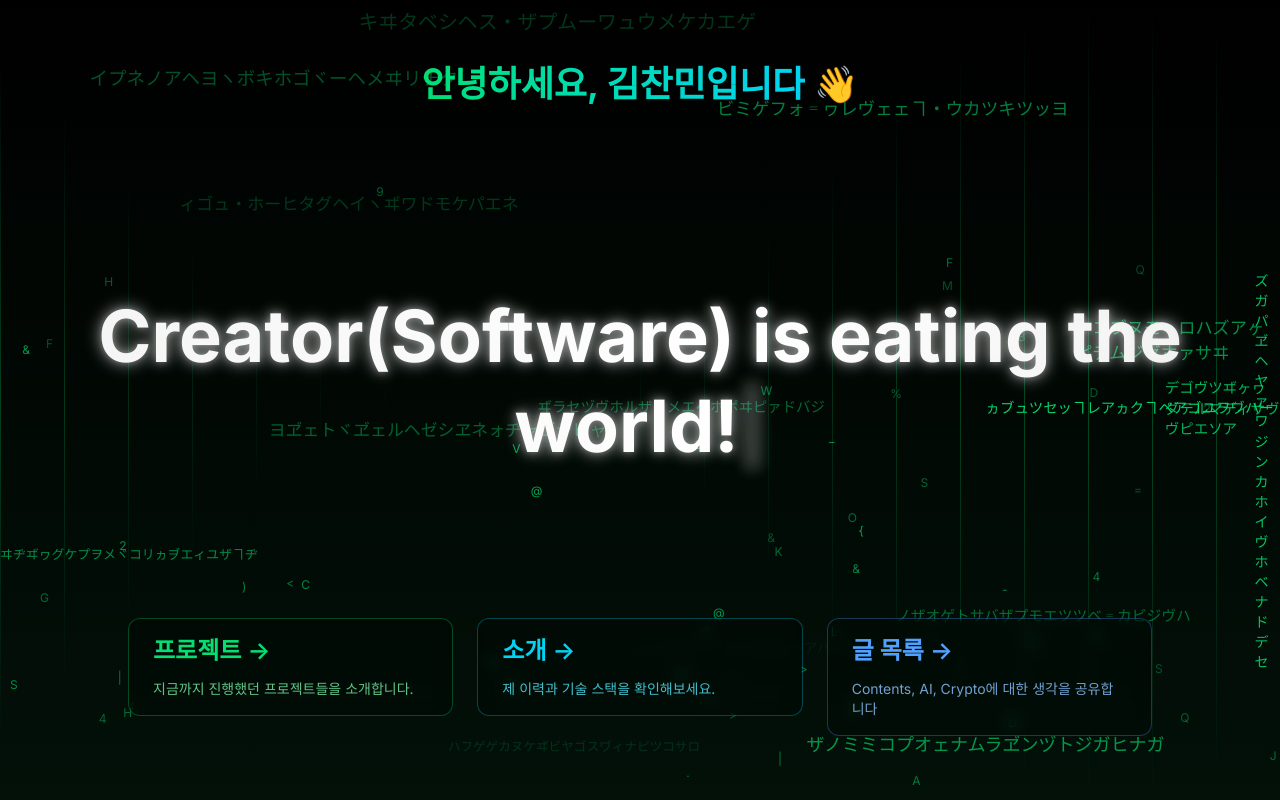
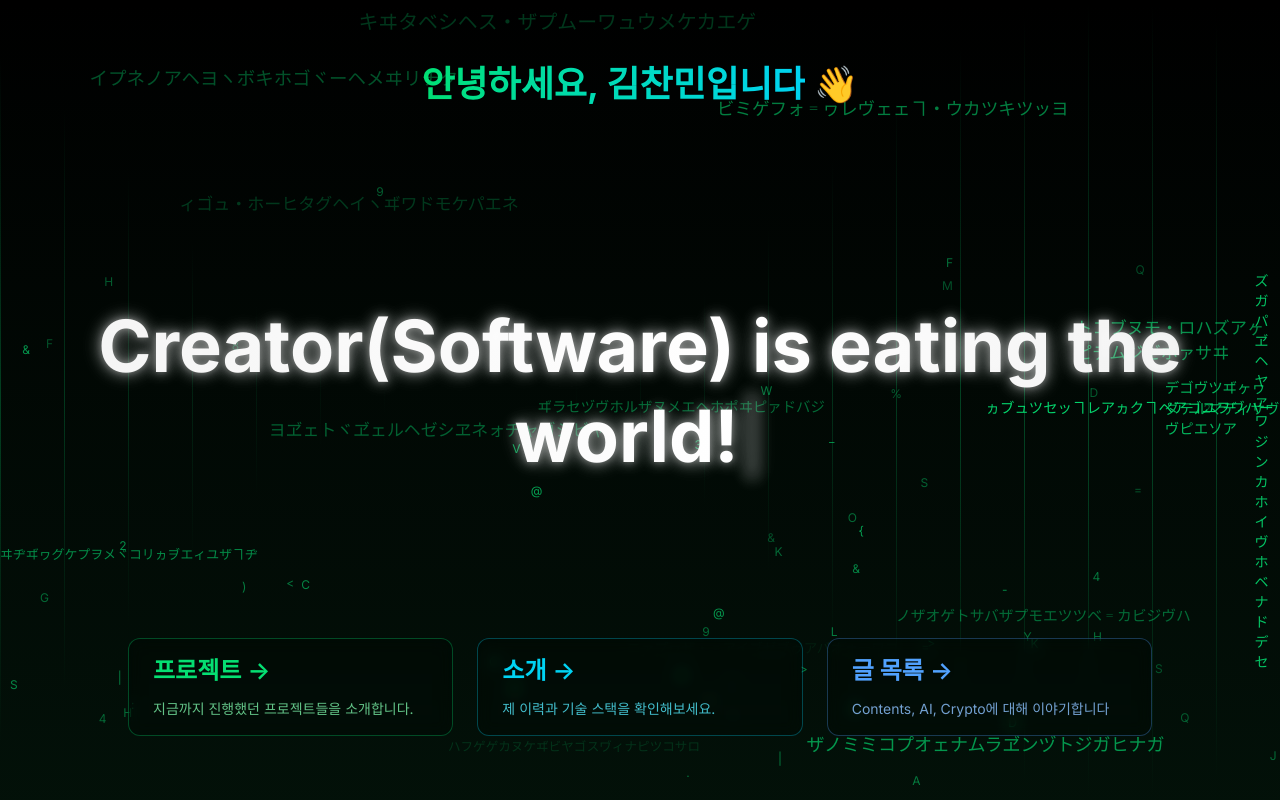
Before and after one commit to chanmkim/chanmkim-writing, a Next.js app: page / in a window 1280 px wide. Built offline with nearby package versions, Linux system fonts and the light colour scheme.

Commit message:
blog: contents, ai, crypto로 포지셔닝

```diff
--- a/src/app/page.tsx
+++ b/src/app/page.tsx
@@ -236,7 +236,7 @@ export default function Home() {
                 </span>
               </h2>
               <p className="m-0 max-w-[30ch] text-sm text-blue-300/80">
-                Contents, AI, Crypto에 대한 생각을 공유합니다
+                Contents, AI, Crypto에 대해 이야기합니다
               </p>
             </Link>
           </motion.div>
```
